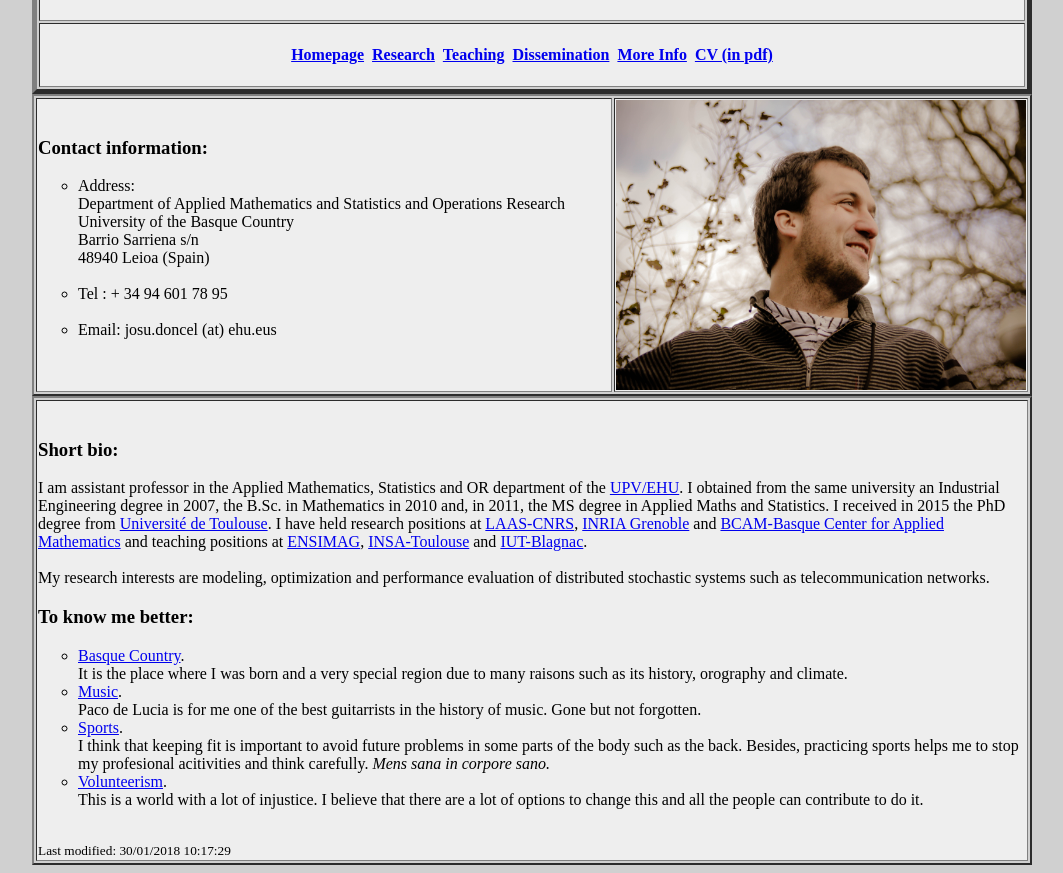
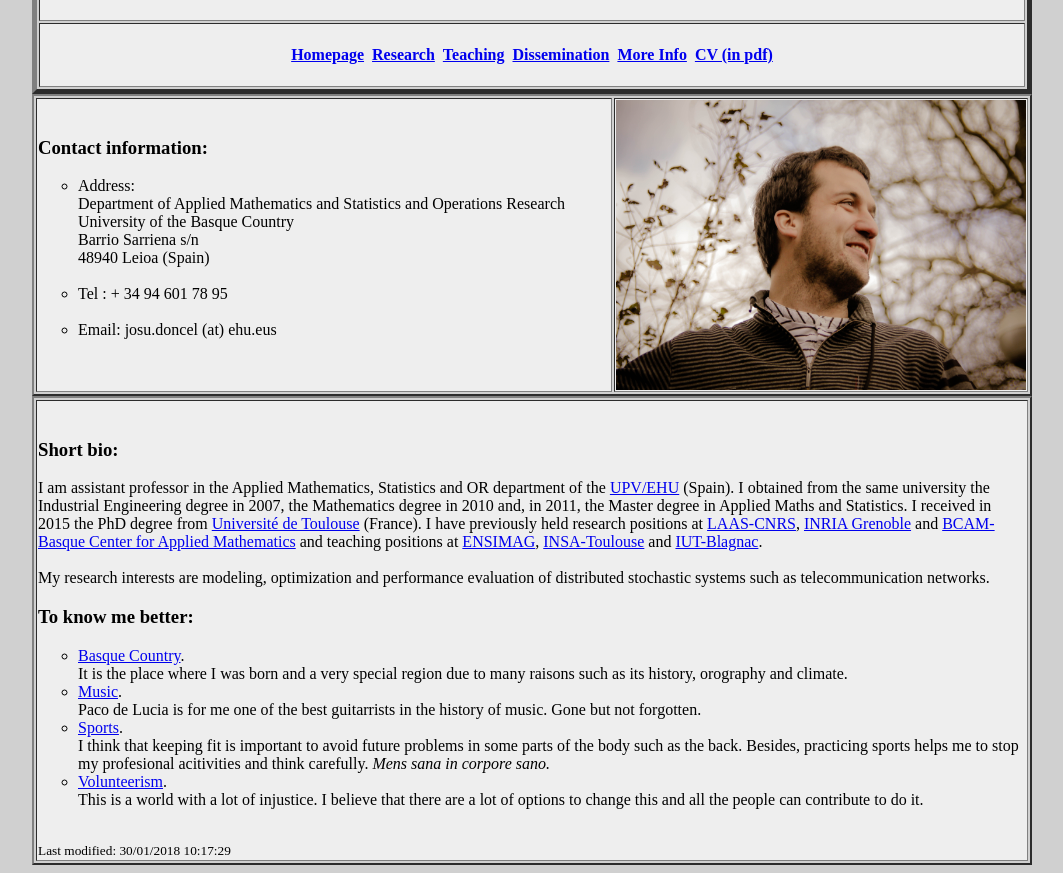
Before and after one commit to josudoncel/josudoncel.github.io, a plain HTML site: page index.html in a window 1280 px wide. Shown: the part 114-987 px from the top of the page, without its empty margins (108-1171 px from the left). Drawn offline with Linux system fonts and the light colour scheme.

Commit message:
Update index.html

```diff
--- a/index.html
+++ b/index.html
@@ -69,8 +69,10 @@ Email: josu.doncel (at) ehu.eus<br>
 <br>
 
 <h3> Short bio:</h3>
-I am assistant professor in the Applied Mathematics, Statistics and OR department of the <a href="http://www.ehu.eus/en/en-home">UPV/EHU</a>. I obtained from the same university an Industrial Engineering degree in 2007, the B.Sc. in Mathematics in 2010 and, in 2011, the MS degree in Applied Maths and Statistics. I received in 2015 the PhD degree from <a href="http://en.univ-toulouse.fr/our-strengths">Université de Toulouse</a>.
-I have held research positions at <a href="https://www.laas.fr/public/en">LAAS-CNRS</a>, <a href="https://www.inria.fr/">INRIA Grenoble</a> and <a href="https://www.bcamath.org">BCAM-Basque Center for Applied Mathematics</a> and teaching positions at <a href="https://en.wikipedia.org/wiki/%C3%89cole_nationale_sup%C3%A9rieure_d%27informatique_et_de_math%C3%A9matiques_appliqu%C3%A9es_de_Grenoble">ENSIMAG</a>, <a href="http://www.insa-toulouse.fr/en/index.html">INSA-Toulouse</a> and <a href="http://www.iut-blagnac.fr/">IUT-Blagnac</a>.<br><br>
+I am assistant professor in the Applied Mathematics, Statistics and OR department of the <a href="http://www.ehu.eus/en/en-home">UPV/EHU</a> (Spain).
+I obtained from the same university the Industrial Engineering degree in 2007, the Mathematics degree in 2010 and, in 2011, the Master degree in Applied Maths and Statistics.
+    I received in 2015 the PhD degree from <a href="http://en.univ-toulouse.fr/our-strengths">Université de Toulouse</a> (France).
+I have previously held research positions at <a href="https://www.laas.fr/public/en">LAAS-CNRS</a>, <a href="https://www.inria.fr/">INRIA Grenoble</a> and <a href="https://www.bcamath.org">BCAM-Basque Center for Applied Mathematics</a> and teaching positions at <a href="https://en.wikipedia.org/wiki/%C3%89cole_nationale_sup%C3%A9rieure_d%27informatique_et_de_math%C3%A9matiques_appliqu%C3%A9es_de_Grenoble">ENSIMAG</a>, <a href="http://www.insa-toulouse.fr/en/index.html">INSA-Toulouse</a> and <a href="http://www.iut-blagnac.fr/">IUT-Blagnac</a>.<br><br>
 
 My research interests are modeling, optimization and performance evaluation of distributed stochastic systems such as telecommunication networks. <br>
 
```
